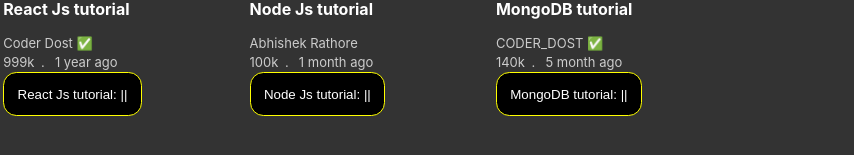
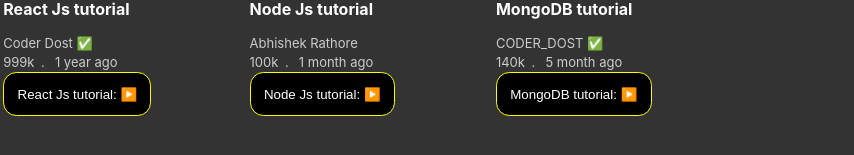
Before and after one commit to Niti9/beginner, a React (Create React App) app: page / in a window 1280 px wide. Shown: the part 153-308 px from the top of the page, without its empty margins (0-854 px from the left). Built offline with nearby package versions, Linux system fonts and the light colour scheme; the HTML template or start-up script is replaced by a standard one.

Commit message:
useState hook used in PlayButton to re-rendering

```diff
--- a/src/components/PlayButton.js
+++ b/src/components/PlayButton.js
@@ -1,22 +1,23 @@
 import './PlayButton.css'
+import { useState } from 'react';
 
 function PlayButton({children,onPlay, onPause  }) {
 
-    let playing = false;
+    const[playing, setPlaying] =  useState(false);
     function handleClick(e) {
+
         //event bubbling
-        e.stopPropagation(); //isse app console mein show nahi hoga
-        //multiple functionalities mein uppar waali ko hata dega
+        e.stopPropagation(); //isse app likh kar console mein show nahi hoga
         if(playing)
             onPause();
         else
             onPlay();
 
-        playing = !playing;  //condition to change false into true or play into pause in console
+        setPlaying(!playing);  //condition to change false into true or play into pause in console
     }
     return (
         // play , pause sign we make ternary operator
-        <button onClick={handleClick} >{children}: {playing ? '>':'||'}</button>
+        <button onClick={handleClick} >{children}: {playing ? '⏸️':'▶️'}</button>
     )
 }
 
```
